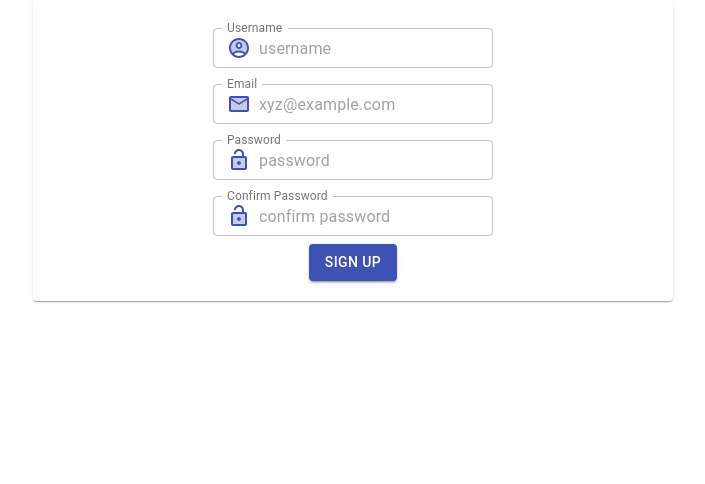
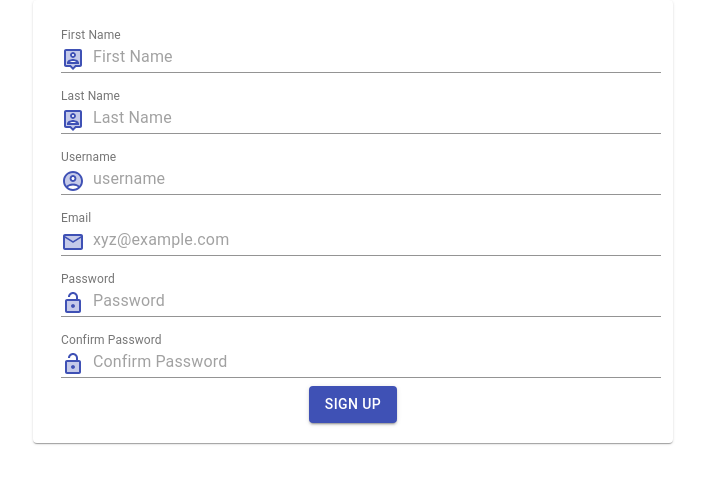
Before and after one commit to keshav-singla/ERP, a React (Create React App) app: page / in a window 1280 px wide. Shown: the top 484 px of the page, without its empty margins (287-992 px from the left). Built offline with nearby package versions, Linux system fonts and the light colour scheme.

Commit message:
api working but validation is creating problem

```diff
--- a/src/components/signUp.js
+++ b/src/components/signUp.js
@@ -6,6 +6,7 @@ import Button from '@material-ui/core/Button';
 import { Grid, Paper } from '@material-ui/core';
 
 //Icons
+import PersonPinTwoToneIcon from '@material-ui/icons/PersonPinTwoTone';
 import InputAdornment from '@material-ui/core/InputAdornment';
 import AccountCircleTwoToneIcon from '@material-ui/icons/AccountCircleTwoTone';
 import EmailTwoToneIcon from '@material-ui/icons/EmailTwoTone';
@@ -18,23 +19,18 @@ class Signup extends React.Component {
     constructor() {
         super()
         this.state = {
+            firstName: '',
+            lastName: '',
             username: '',
             email: '',
             password: '',
             confirmPassword: '',
-            error : ''
+            error: ''
         }
     }
 
-    formEmpty = (username, email, password, confirmPassword) => {
-        console.log(this.state.password);
-
-        // return !username.length || !email.length || !password.length || !confirmPassword.length
-        // if(username.length === 0 || email.length === 0 || password.length === 0 || confirmPassword.length === 0 ){
-        //     this.setState({
-        //         error: "fill all the feilds"
-        //     })
-        // }
+    formEmpty = ({ username, email, password, confirmPassword }) => {
+        return !username.length || !email.length || !password.length || !confirmPassword.length
     }
 
     handleChange = (e) => {
@@ -42,44 +38,53 @@ class Signup extends React.Component {
         this.setState({ [e.target.name]: e.target.value })
     }
 
-    handleSubmit = ( userData ) => { debugger
+    handleSubmit = (userData) => {
+        // debugger
+        console.log(userData);
+        // if (this.validation()) {
+            fire.auth().createUserWithEmailAndPassword(userData.email, userData.password)
+                .then(response => {
+                    console.log(response);
+                })
+                .catch(function (error) {
+                    // Handle Errors here.
+                    var errorCode = error.code;
+                    var errorMessage = error.message;
 
-        if(this.validation()){
-            console.log(userData);
-        console.log(userData.email);
-        console.log(userData.password);
-        }
+                    console.log(errorCode);
+                    console.log(errorMessage);
+                });
+        // }
     }
 
-    passwordValidation = (password, confirmPassword) => {
-        if (password.length >= 6 && password === confirmPassword ) {
-            // return true;
-            console.log('password valid');
-
-            this.setState({
-                error: 'Password must be same & atleast of 6 character'
-            })
+    passwordValidation = ({ password, confirmPassword }) => {
+        if (password.length >= 6 && password === confirmPassword) {
+            console.log('Password valid');
+            return false;
         }
 
         else {
             return true;
         }
-
     }
 
     validation = () => {
-        if(this.formEmpty(this.state)){
-         console.log(this.state);
+        console.log(this.state)
+        if (this.formEmpty(this.state)) {
+            // this.setState({
+            //     error: 'All feilds are mandatory to be filled'
+            // })
         }
 
-        else if (this.passwordValidation(this.state)){
-
+        else if (this.passwordValidation(this.state)) {
+            this.setState({
+                error: 'Password must be same and longer than 6 digits'
+            })
         }
     }
 
     render() {
-        console.log(this.state.error);
-
+        console.log(this.state.firstName);
         return (
             <div>
                 <Grid
@@ -93,24 +98,59 @@ class Signup extends React.Component {
 
                     <Grid
                         item xs={6}
-                        // style={{ margin: 20 }}
                     >
-                        <Paper
-                            style={{ padding: 20 }}
-                        >
+                        <Paper style={{ padding: 20 }} >
+
                             <TextField
-                                id="input-with-icon-textfield"
+                                label="First Name"
+                                style={{ margin: 8 }}
+                                placeholder="First Name"
+                                name='firstName'
+                                onChange={this.handleChange}
+                                fullWidth
+                                margin="dense"
+                                autoComplete='off'
+                                InputProps={{
+                                    shrink: true,
+                                    startAdornment: (
+                                        <InputAdornment position="start">
+                                            <PersonPinTwoToneIcon color='primary' />
+                                        </InputAdornment>
+                                    )
+                                }}
+                            /> <br />
+
+                            <TextField
+                                label="Last Name"
+                                style={{ margin: 8 }}
+                                placeholder="Last Name"
+                                name='lastName'
+                                onChange={this.handleChange}
+                                fullWidth
+                                margin="dense"
+                                autoComplete='off'
+                                InputProps={{
+                                    shrink: true,
+                                    startAdornment: (
+                                        <InputAdornment position="start">
+                                            <PersonPinTwoToneIcon color='primary' />
+                                        </InputAdornment>
+                                    )
+                                }}
+                            /> <br />
+
+                            <TextField
                                 label="Username"
                                 style={{ margin: 8 }}
                                 placeholder="username"
-                                name='username'
+                                name='Username'
                                 onChange={this.handleChange}
-                                // fullWidth
+                                fullWidth
                                 margin="dense"
-                                variant='outlined'
+                                // variant='outlined'
                                 autoComplete='off'
                                 InputProps={{
-                                    // shrink: true,
+                                    shrink: true,
                                     startAdornment: (
                                         <InputAdornment position="start">
                                             <AccountCircleTwoToneIcon color='primary' />
@@ -120,15 +160,13 @@ class Signup extends React.Component {
                             /> <br />
 
                             <TextField
-                                id="input-with-icon-textfield"
                                 label="Email"
                                 style={{ margin: 8 }}
                                 placeholder="xyz@example.com"
                                 name='email'
                                 onChange={this.handleChange}
-                                // fullWidth
+                                fullWidth
                                 margin="dense"
-                                variant='outlined'
                                 autoComplete='off'
                                 InputProps={{
                                     shrink: true,
@@ -138,19 +176,17 @@ class Signup extends React.Component {
                                         </InputAdornment>
                                     )
                                 }}
-                            /><br />
+                            /> <br />
 
                             <TextField
-                                id="input-with-icon-textfield"
                                 label="Password"
                                 style={{ margin: 8 }}
-                                placeholder="password"
+                                placeholder="Password"
                                 name='password'
                                 type='password'
                                 onChange={this.handleChange}
-                                // fullWidth
+                                fullWidth
                                 margin="dense"
-                                variant='outlined'
                                 autoComplete='off'
                                 InputProps={{
                                     shrink: true,
@@ -160,19 +196,17 @@ class Signup extends React.Component {
                                         </InputAdornment>
                                     )
                                 }}
-                            /><br />
+                            /> <br />
 
                             <TextField
-                                id="input-with-icon-textfield"
                                 label="Confirm Password"
                                 style={{ margin: 8 }}
-                                placeholder="confirm password"
+                                placeholder="Confirm Password"
                                 name='confirmPassword'
                                 type='password'
                                 onChange={this.handleChange}
-                                // fullWidth
+                                fullWidth
                                 margin="dense"
-                                variant='outlined'
                                 autoComplete='off'
                                 InputProps={{
                                     shrink: true,
@@ -182,12 +216,12 @@ class Signup extends React.Component {
                                         </InputAdornment>
                                     )
                                 }}
-                            /><br />
+                            /> <br />
 
                             <Button
                                 variant="contained"
                                 color="primary"
-                                onClick = { () => this.handleSubmit( {email: this.state.email , password: this.state.password} )}
+                                onClick={() => this.handleSubmit({ email: this.state.email, password: this.state.password })}
                             >
                                 Sign up
                             </Button> <br />
@@ -205,10 +239,12 @@ class Signup extends React.Component {
 
                 </Grid>
 
-
             </div>
         )
     }
 }
 
 export default Signup;
+
+//validation on 'Sign up' button
+// creatimg userr with firebase api
```
Lines whose indentation alone changed are shown as unchanged.
